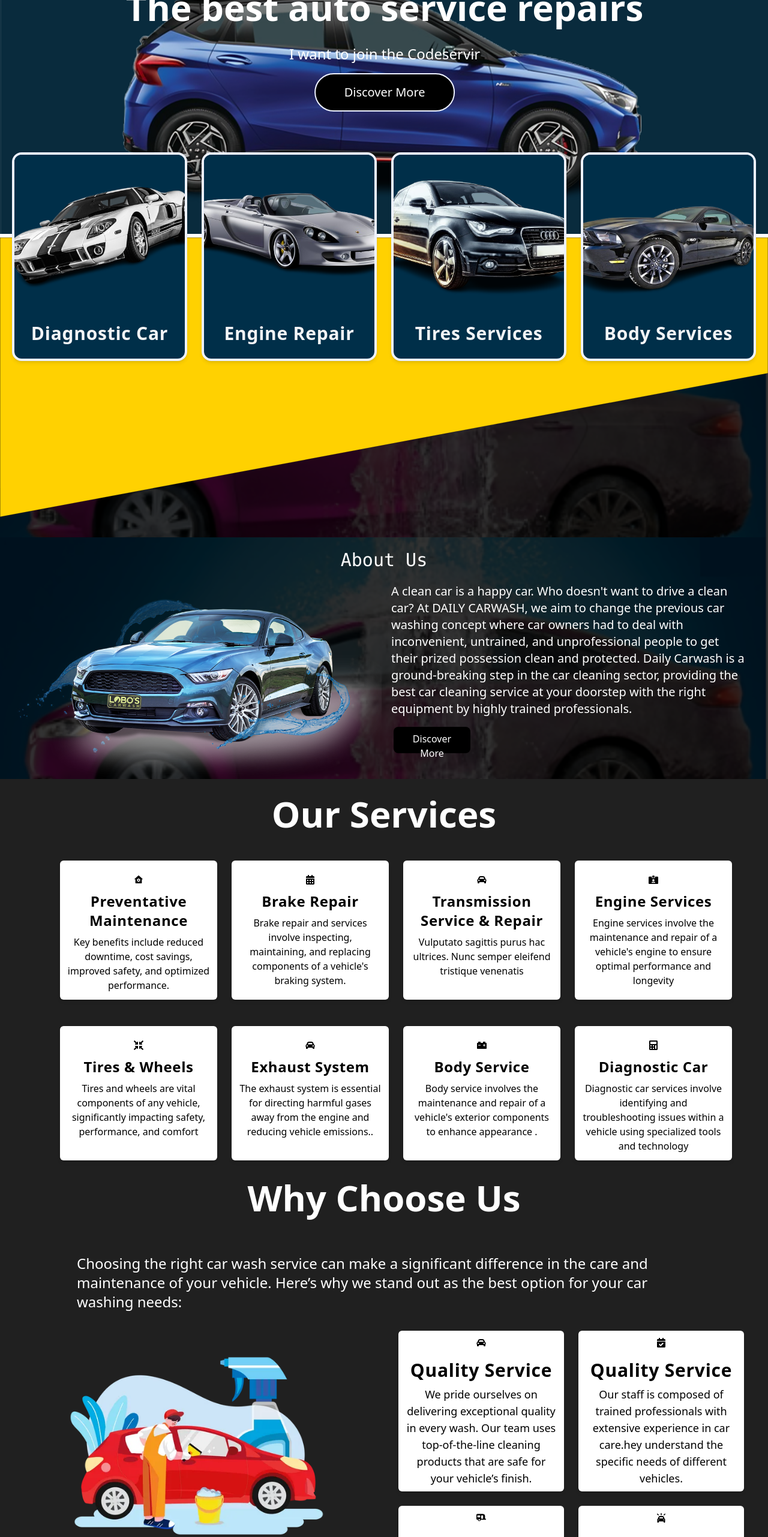
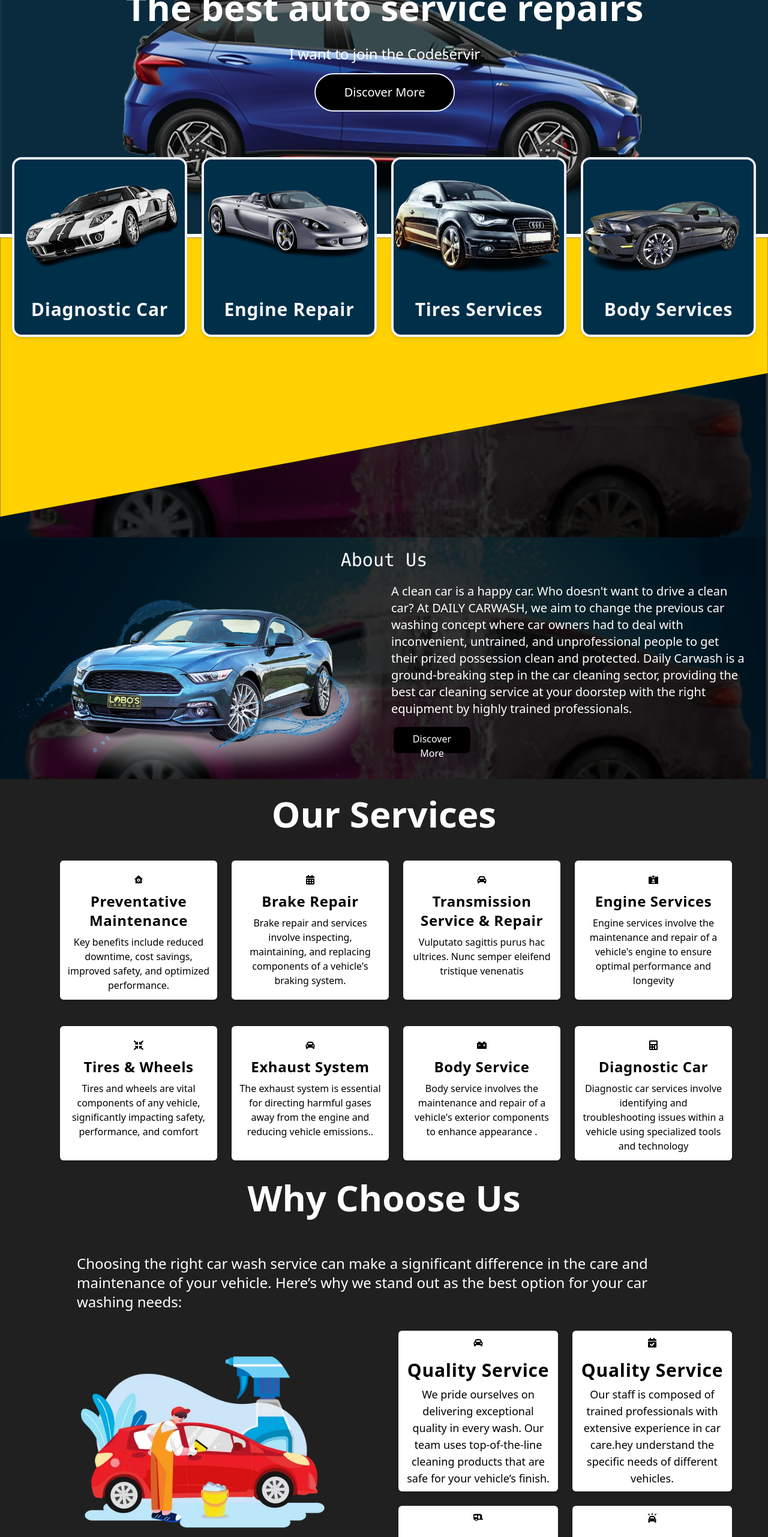
Before and after one commit to difmo/carcleanplus, a React (Vite) app: page / in a window 1280 px wide. Shown: the part 234-2797 px from the top of the page at 60% size. Built offline with nearby package versions, Linux system fonts and the light colour scheme.

Commit message:
first commit

```diff
--- a/src/Components/Cardheader.jsx
+++ b/src/Components/Cardheader.jsx
@@ -39,16 +39,16 @@ function HeaderCard({ heading, description }) {
       >
         <div className="bg-black bg-opacity-80">
           <img src={Img1} alt="" />
-          <div className="relative flex items-center justify-center sm:-top-6 md:top-28 lg:-top-8  md:px-5">
-            <div className="grid grid-cols-1 gap-6 sm:grid-cols-2 md:grid-cols-2 lg:grid-cols-4">
+          <div className="relative flex items-center justify-center sm:-top-6 -top-16 md:px-5">
+            <div className="grid grid-cols-1 gap-6 sm:grid-cols-2 md:grid-cols-2  lg:grid-cols-4 ">
               {mydata.map((item, key) => {
                 return (
                   <div key={key} className="flex justify-center">
-                    <div className="relative bottom-[12rem] md:bottom-[20rem] lg:bottom-[36rem] rounded-2xl w-full shadow-md bg-[#002f49] text-gray-100 border-4 border-indigo-50 max-w-xs sm:max-w-sm lg:max-w-md">
+                    <div className="relative bottom-[12rem] md:bottom-[22rem] lg:bottom-[36rem] rounded-2xl w-full shadow-md bg-[#002f49] text-gray-100 border-4 border-indigo-50 ">
                       <img
                         src={item.src}
                         alt=""
-                        className="object-cover object-center w-full bg-[#002f49] rounded-xl h-48 lg:h-64"
+                        className="object-cover object-center w-full bg-[#002f49] rounded-xl h-48  md:h-52 "
                       />
                       <div className="flex flex-col justify-center p-4 sm:p-6 space-y-4">
                         <div className="space-y-2">
--- a/src/Components/LatestNewsComponent.jsx
+++ b/src/Components/LatestNewsComponent.jsx
@@ -12,7 +12,7 @@ const mydata = [
   {
     key: 2,
     src: img1,
-    title:"Optimization model for balancing Consumer Experience with Supply Utillzation in a Marketplace",
+    title:"Optimization model for balancing Consumer Experience ",
     descri:
       " Lorem ipsum dolor sit amet consectetur adipisicing elit. Ex, animi? Illum deleniti ullam quia quisquam aut",
   },
@@ -24,10 +24,10 @@ function LatestNewsComponent() {
         <h1 className="text-center text-3xl font-bold text-mywhite py-4">
           Latest New & Artical
         </h1>
-        <div className="grid grid-cols-1 md:grid-cols-2 lg:grid-cols-2 gap-8 justify-items-center py-4">
+        <div className="grid grid-cols-1 md:grid-cols-1 lg:grid-cols-2 gap-8 justify-items-center py-4">
           {mydata.map((item, key) => (
             <div key={key} className="w-full">
-              <div className="flex flex-col md:flex-row  shadow-md  bg-black  text-gray-100">
+              <div className="flex  shadow-md  bg-black  text-gray-100">
                 <div className="w-full md:w-1/2 ">
                   <img
                     src={item.src}
--- a/src/Components/WhyChouseUsComponents.jsx
+++ b/src/Components/WhyChouseUsComponents.jsx
@@ -59,7 +59,7 @@ function WhyChouseUsComponents() {
   </div>
 
   {/* Main Grid */}
-  <div className="grid grid-cols-1 lg:grid-cols-2 lg:gap-12 zzzmd:mx-5 lg:mx-10  ">
+  <div className="grid grid-cols-1 lg:grid-cols-2 lg:gap-12 zzzmd:mx-5 lg:mx-10 px-5  ">
     {/* Left Side - Images */}
     <div className="flex  justify-center lg:justify-start">
       {mydata1.map((item1, index) => (
```
